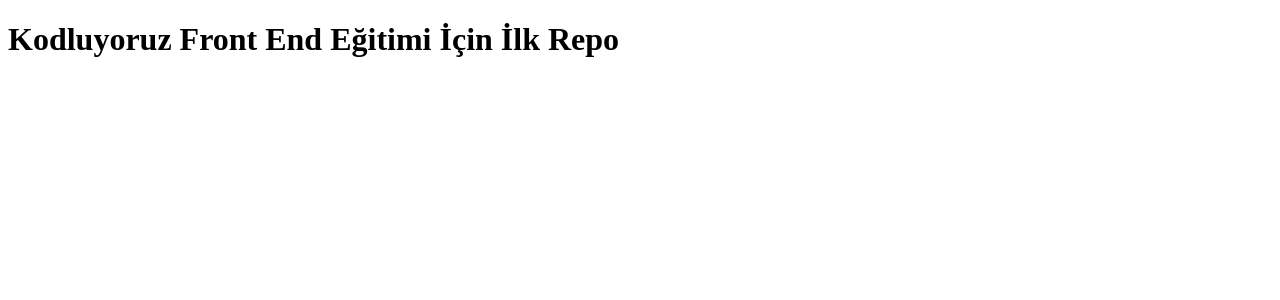
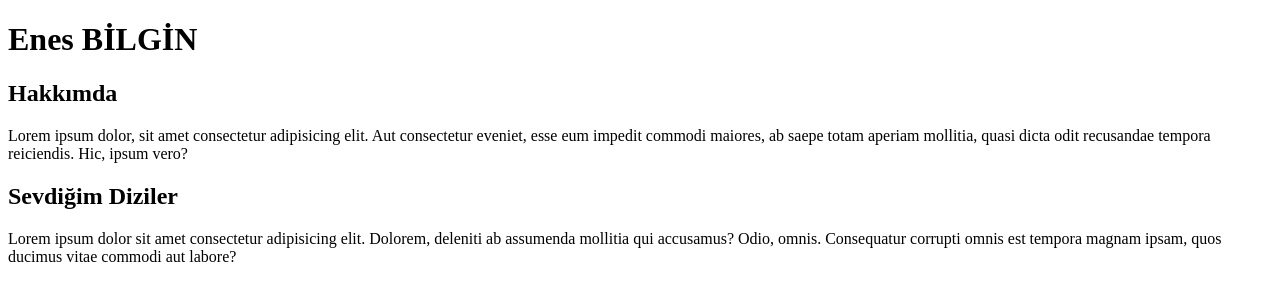
Before and after one commit to enesbilgin/kodluyoruzilkrepo, a plain HTML site: page index.html in a window 1280 px wide. Drawn offline with Linux system fonts and the light colour scheme.

Commit message:
Update index.html

```diff
--- a/index.html
+++ b/index.html
@@ -1,2 +1,6 @@
 <!DOCTYPE html>
-<h1> Kodluyoruz Front End Eğitimi İçin İlk Repo</h1>
+<h1> Enes BİLGİN </h1>
+<h2>Hakkımda</h2>
+<p>Lorem ipsum dolor, sit amet consectetur adipisicing elit. Aut consectetur eveniet, esse eum impedit commodi maiores, ab saepe totam aperiam mollitia, quasi dicta odit recusandae tempora reiciendis. Hic, ipsum vero?</p>
+<h2>Sevdiğim Diziler</h2>
+<p>Lorem ipsum dolor sit amet consectetur adipisicing elit. Dolorem, deleniti ab assumenda mollitia qui accusamus? Odio, omnis. Consequatur corrupti omnis est tempora magnam ipsam, quos ducimus vitae commodi aut labore?</p>
```
